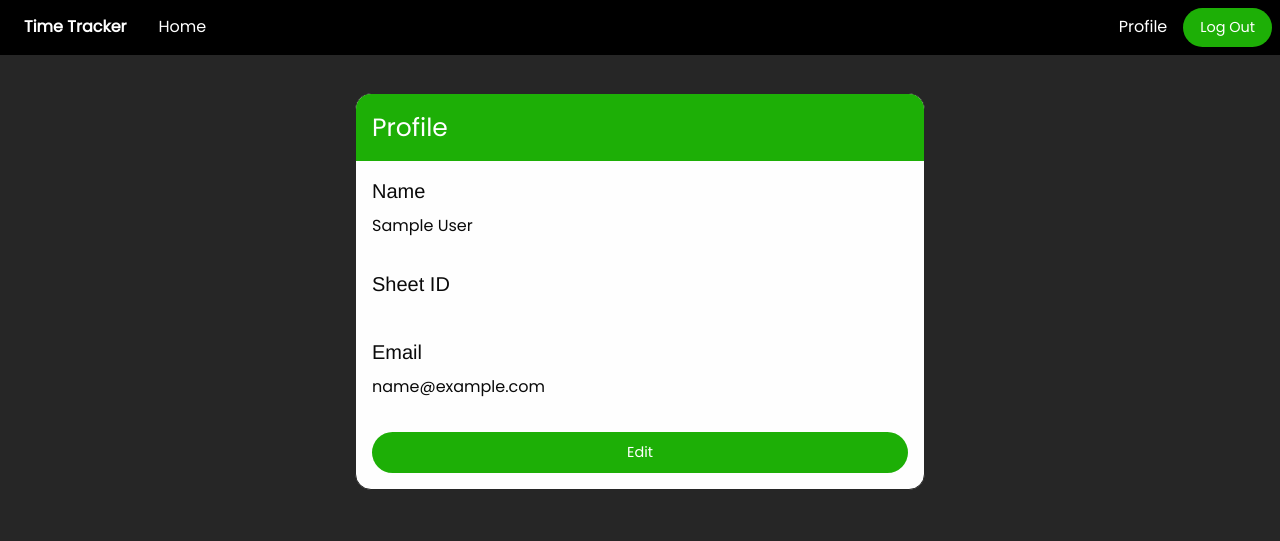
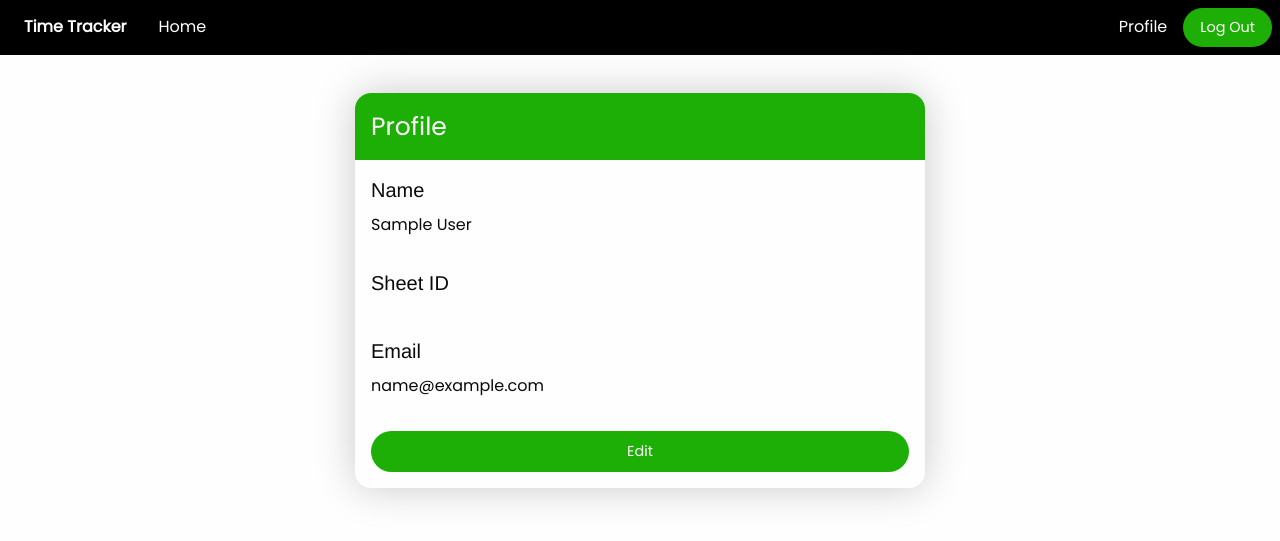
Before and after one commit to Pactionly/TimeTracker, a Django app: page /profile/ in a window 1280 px wide. Shown: the top 541 px of the page. Run offline with Django 3.2, Linux system fonts and the light colour scheme; the visitor is signed in with stand-in values (Sample User, id 1); some libraries are stand-ins or nearby versions.

Commit message:
Added shadows, removed background

```diff
--- a/TimeTracker/myapp/static/css/app.css
+++ b/TimeTracker/myapp/static/css/app.css
@@ -1,6 +1,5 @@
 /* //Dropdown menu features obtained from https://www.w3schools.com/howto/tryit.asp?filename=tryhow_css_js_dropdown_hover */
 body {
-  background-color: #262626;
   font-family: 'Poppins', sans-serif;
 }
 p {
@@ -57,10 +56,14 @@ a {
 .card {
   border-color: #262626;
   border-radius: 1em;
+  border: 0px;
+  -webkit-box-shadow: 0 0 40px #cacaca;
+          box-shadow: 0 0 40px #cacaca;
 }
 
 .card-divider {
   background-color: #1daf06;
+  color: #1daf06;
 }
 
 .top-bar {
--- a/TimeTracker/myapp/templates/base.html
+++ b/TimeTracker/myapp/templates/base.html
@@ -11,8 +11,8 @@
     <link href="https://fonts.googleapis.com/css?family=Poppins" rel="stylesheet">
     <link rel="shortcut icon" href="{% static 'media/favicon.ico' %}" type="image/png">
   </head>
-  <body style="background-image: url("{% static "media/gradient.jpg" %}")";>
-  <!-- <body> -->
+  <!-- <body style="background-image: url('{% static "media/fullgradient.png" %}')";> -->
+  <body>
       <div class="top-bar">
         <div class="top-bar-left">
           <ul class="dropdown menu" data-dropdown-menu>
```
Also changed, not shown: TimeTracker/myapp/static/js/vendor/outputCalText.js, TimeTracker/myapp/static/media/GF.jpg (deleted), TimeTracker/myapp/static/media/Greenflames.jpg (deleted), TimeTracker/myapp/static/media/calendar.png (deleted), TimeTracker/myapp/static/media/gradient.png (deleted), TimeTracker/myapp/static/media/profile.png (deleted), TimeTracker/myapp/static/media/timesheet.png (deleted).
